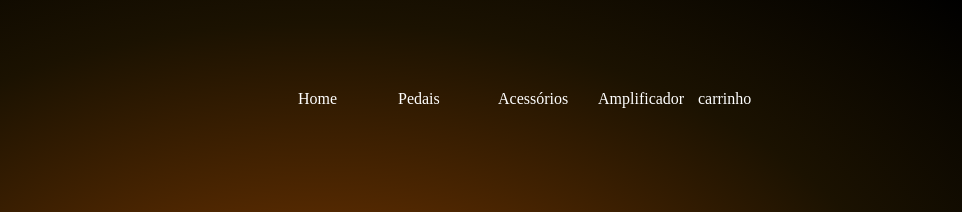
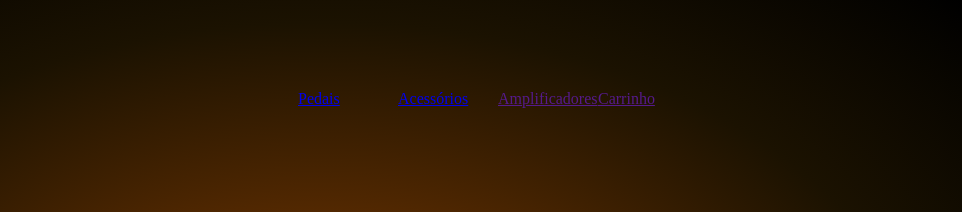
Before and after one commit to paulocesaramos1405/Music-Center, a plain HTML site: page index.html in a window 1280 px wide. Shown: the top 212 px of the page, 318-1280 px from the left. Drawn offline with Linux system fonts and the light colour scheme.

Commit message:
Alteração Header html

```diff
--- a/index.html
+++ b/index.html
@@ -14,11 +14,10 @@
         <img src="./img/LOGO.png" alt="logo music center" class="logomc">
         <nav>
             <ul>
-                <li>Home</li>
-                <li>Pedais</li>
-                <li>Acessórios</li>
-                <li>Amplificador</li>
-                <li>carrinho</li>
+                <a href="pedais.html/">Pedais</a>
+                <a href="acessorios.html">Acessórios</a>
+                <a href="">Amplificadores</a>
+                <a href="">Carrinho</a>
             </ul>
         </nav>
     </header>
--- a/style.css
+++ b/style.css
@@ -31,6 +31,7 @@ header {
         & ul {
             display: grid;
             grid-template-columns: repeat(5, 100px);
+            color: rgb(255, 255, 255);
         }
     }
 }
```
